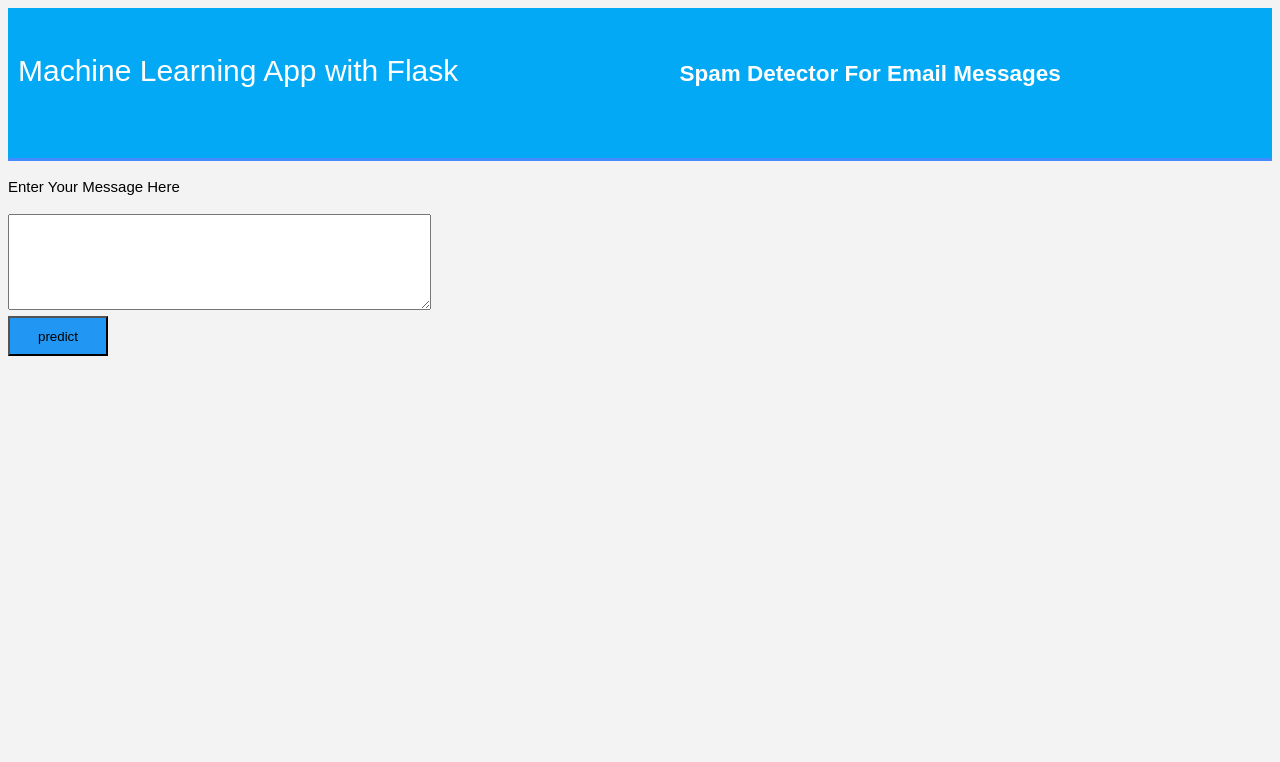
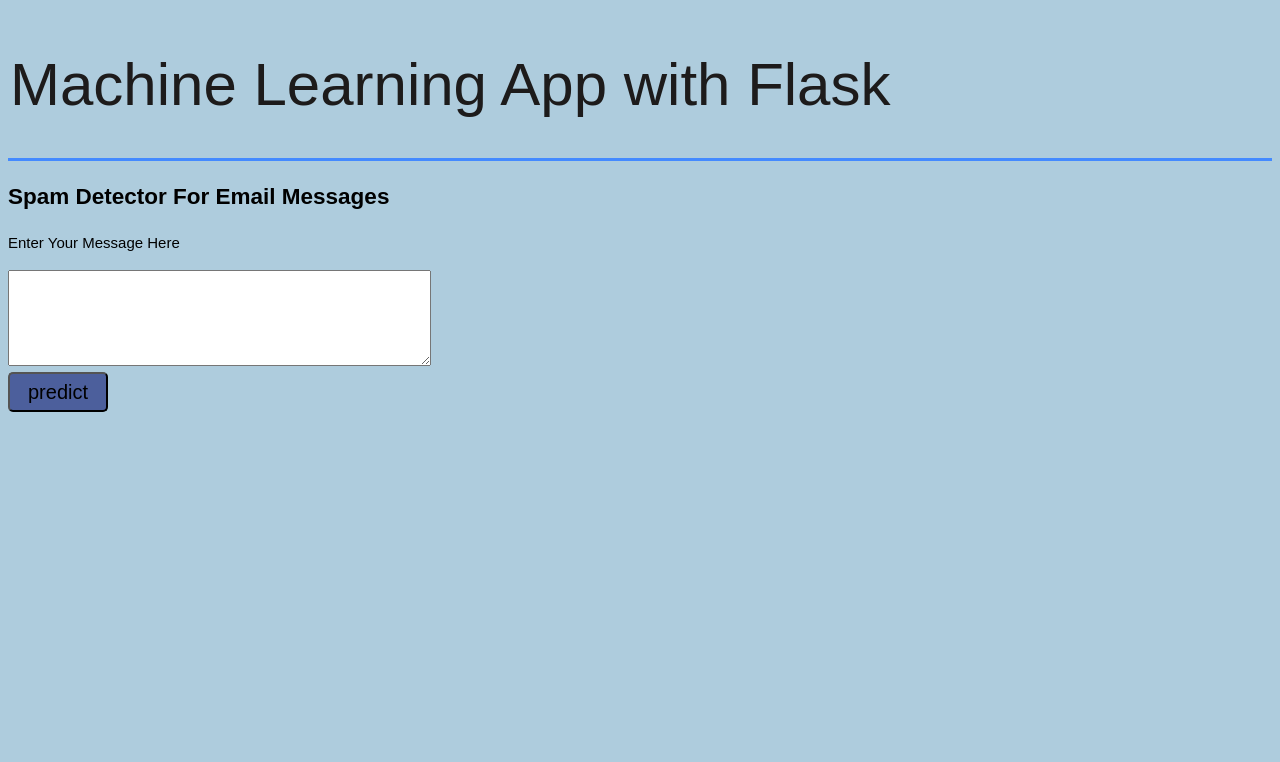
Before and after one commit to ashwinraj8/spam-detector, a Flask app: template templates/home.html in a window 1280 px wide. Shown: the top 762 px of the page. Run offline with Flask 2, Linux system fonts and the light colour scheme; the template is opened without the code that fills it, so the values that code supplies are empty; parts of the project's set-up code (start-up, migrations or seed data) failed here and were passed over.

Commit message:
Changes in style

```diff
--- a/app.py
+++ b/app.py
@@ -53,7 +53,7 @@
 		data = [message]
 		vect = cv.transform(data).toarray()
 		my_prediction = clf.predict(vect)
-	return render_template('result.html',prediction = my_prediction)
+	return render_template('home.html',prediction = my_prediction)
 
 
 
--- /dev/null
+++ b/static/css/styles.css
@@ -0,0 +1,58 @@
+body{
+	font:15px/1.5 Arial, Helvetica,sans-serif;
+	padding: 0px;
+	background-color:#aeccdd;
+}
+
+.container{
+	width:100%;
+	margin: auto;
+	overflow: hidden;
+}
+
+header{
+	background:rgb(119, 149, 163)#35434a;
+	border-bottom:#448AFF 3px solid;
+	height:120px;
+	width:100%;
+	padding-top:30px;
+
+}
+
+.main-header{
+			text-align:center;
+
+			height:100px;
+			width:100%;
+			margin:0px;
+		}
+#brandname{
+	float:left;
+	font-size:60px;
+	color: rgb(29, 27, 27);
+	margin: 2px;
+}
+
+header h2{
+	text-align:right;
+	color:rgb(20, 121, 168);
+
+}
+
+
+
+.btn-info {background-color: rgb(76, 95, 156);
+	border-radius: 5px;
+	font-size: 20px;
+	height:40px;
+	width:100px;} /* Blue */
+.btn-info:hover {background: #5676df;}
+
+
+.results{
+	border-radius: 15px 50px;
+    font-size: 20px;
+    padding: 5spx;
+    width: 200px;
+    height: 150px;
+}
--- a/templates/home.html
+++ b/templates/home.html
@@ -4,18 +4,20 @@
 	<title>Home</title>
 	<!-- <link rel="stylesheet" type="text/css" href="../static/css/styles.css"> -->
 	<link rel="stylesheet" type="text/css" href="{{ url_for('static', filename='css/styles.css') }}">
+	<link rel="stylesheet" type="text/css" href="../static/css/styles.css">
 </head>
 <body>
 
 	<header>
-		<div class="container">
+		<div class="container main-header">
 		<div id="brandname">
 			Machine Learning App with Flask
-		</div>
+
+	</header>
+	</div>
 		<h2>Spam Detector For Email Messages</h2>
 
 	</div>
-	</header>
 
 	<div class="ml-container">
 
@@ -32,6 +34,19 @@
 	</div>
 
 
+	<div class="results">
+
+
+
+		{% if prediction == 1%}
+		<h2 style="color:red;">Spam!!</h2>
+		{% elif prediction == 0%}
+		<h2 style="color:blue;">Not a Spam</h2>
+		{% endif %}
+
+	</div>
+
+
 
 
 </body>
--- a/templates/result.html
+++ b/templates/result.html
@@ -11,11 +11,11 @@
 		<div id="brandname">
 			ML App
 		</div>
-		<h2>Spam Detector For SMS Messages</h2>
+		<h2>Spam Detector For Email Messages</h2>
 
 	</div>
 	</header>
-	<p style="color:blue;font-size:20;text-align: center;"><b>Results for Comment</b></p>
+
 	<div class="results">
 
 
@@ -23,7 +23,7 @@
 	{% if prediction == 1%}
 	<h2 style="color:red;">Spam</h2>
 	{% elif prediction == 0%}
-	<h2 style="color:blue;">Not a Spam (It is a Ham)</h2>
+	<h2 style="color:blue;">Not a Spam</h2>
 	{% endif %}
 
 	</div>
```
